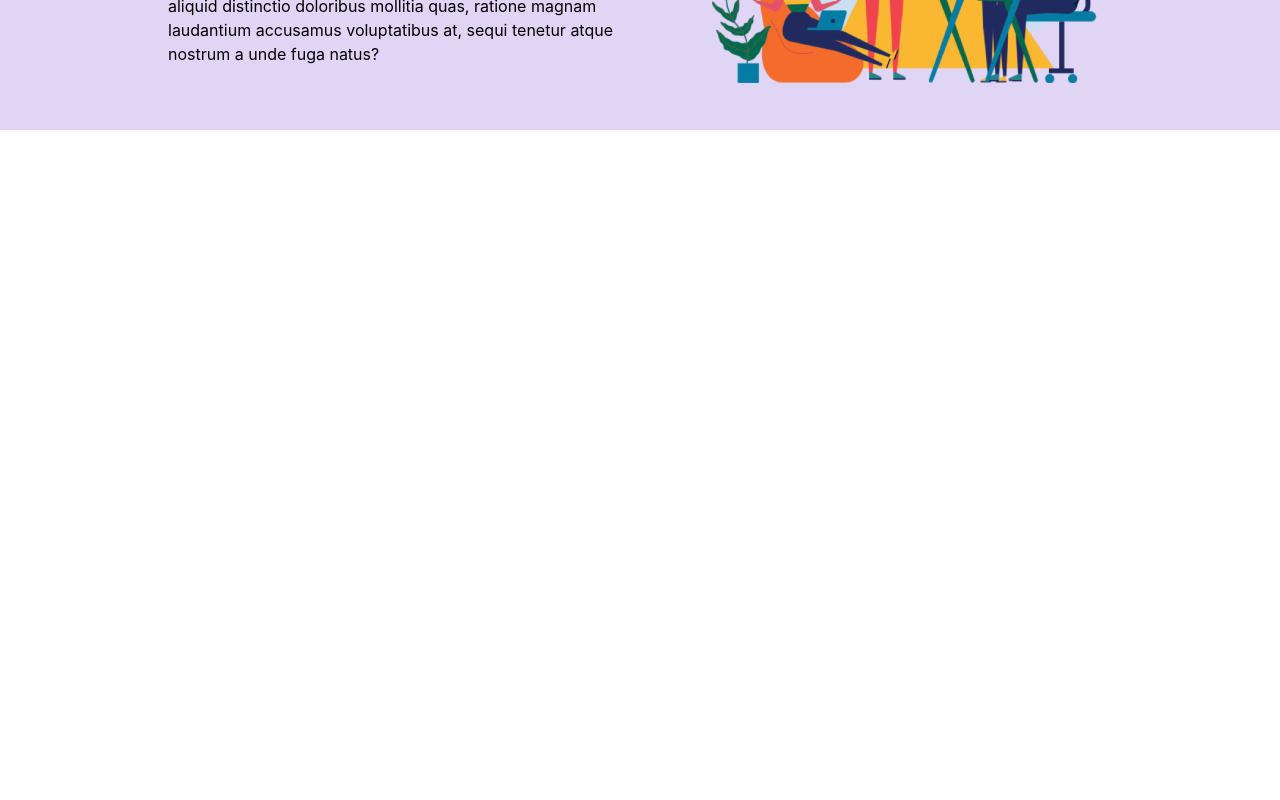
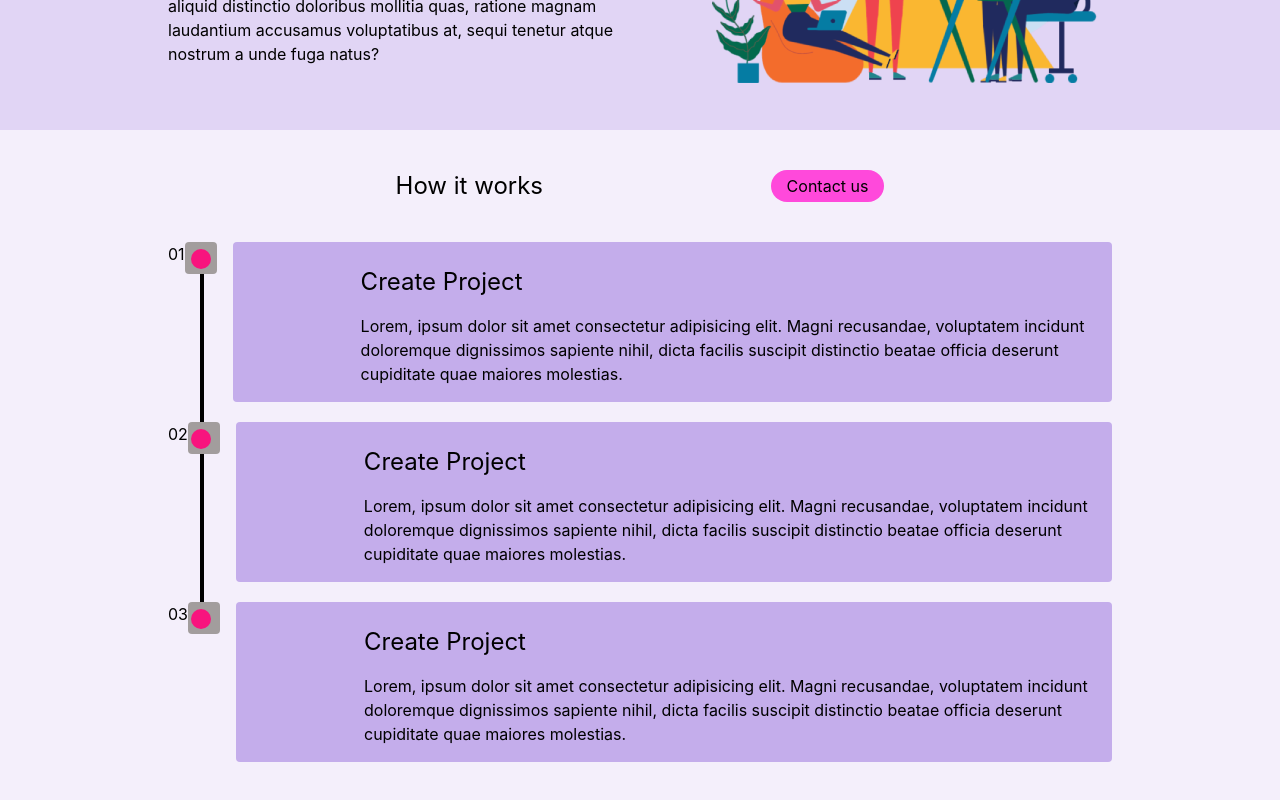
Before and after one commit to Rankvet-Developer/task, a Next.js app: page / in a window 1280 px wide. Shown: the part 2039-2839 px from the top of the page. Before the commit the page ends 2169 px from the top, so only its background shows below. Built offline with nearby package versions, Linux system fonts and the light colour scheme.

Commit message:
'contact_section'

```diff
--- /dev/null
+++ b/src/components/Contact/Contact.tsx
@@ -0,0 +1,43 @@
+import React from 'react'
+
+export default function Contact() {
+  return (
+    <section className='bg-[#F4EFFB] dark:bg-dark h-full py-10'>
+        <div className='flex flex-col px-10 sm:px-4 w-4/5 mx-auto h-full sm:w-full'>
+            <div className='flex mb-10 justify-evenly'>
+                <h1 className='text-2xl'>How it works</h1>
+                <button type="button" className='rounded-full bg-pink px-4'>Contact us</button>
+            </div>
+            <div>
+                <div className='flex'>
+                  <div className='flex mr-12 relative before:absolute before:h-full before:border-[2px] before:left-8 before:top-5'>
+                    <h1 className='relative before:absolute before:bg-[#F8147E] before:h-5 before:w-5 before:rounded-full before:left-[23px] after:bg-[#A29D9D] after:absolute after:h-8 after:w-8 after:rounded before:top-[7px] before:z-10'>01</h1>
+                  </div>
+                  <div className='rounded pl-32 py-6 pr-5 h-40 bg-[#C4ADEB]'>
+                      <h1 className='text-2xl mb-4'>Create Project</h1>
+                      <p>Lorem, ipsum dolor sit amet consectetur adipisicing elit. Magni recusandae, voluptatem incidunt doloremque dignissimos sapiente nihil, dicta facilis suscipit distinctio beatae officia deserunt cupiditate quae maiores molestias. </p>
+                  </div>
+                </div>
+                <div className='flex my-5'>
+                  <div className='flex mr-12 relative before:absolute before:h-full before:border-[2px] before:left-8 before:top-5'>
+                    <h1 className='relative before:absolute before:bg-[#F8147E] before:h-5 before:w-5 before:rounded-full before:left-[23px] after:bg-[#A29D9D] after:absolute after:h-8 after:w-8 after:rounded before:top-[7px] before:z-10'>02</h1>
+                  </div>
+                  <div className='rounded pl-32 py-6 pr-5 h-40 bg-[#C4ADEB]'>
+                      <h1 className='text-2xl mb-4'>Create Project</h1>
+                      <p>Lorem, ipsum dolor sit amet consectetur adipisicing elit. Magni recusandae, voluptatem incidunt doloremque dignissimos sapiente nihil, dicta facilis suscipit distinctio beatae officia deserunt cupiditate quae maiores molestias. </p>
+                  </div>
+                </div>
+                <div className='flex'>
+                  <div className='flex mr-12'>
+                    <h1 className='relative before:absolute before:bg-[#F8147E] before:h-5 before:w-5 before:rounded-full before:left-[23px] after:bg-[#A29D9D] after:absolute after:h-8 after:w-8 after:rounded before:top-[7px] before:z-10'>03</h1>
+                  </div>
+                  <div className='rounded pl-32 py-6 pr-5 h-40 bg-[#C4ADEB]'>
+                      <h1 className='text-2xl mb-4'>Create Project</h1>
+                      <p>Lorem, ipsum dolor sit amet consectetur adipisicing elit. Magni recusandae, voluptatem incidunt doloremque dignissimos sapiente nihil, dicta facilis suscipit distinctio beatae officia deserunt cupiditate quae maiores molestias. </p>
+                  </div>
+                </div>
+            </div>
+        </div>
+    </section>
+  )
+}
--- a/src/pages/index.tsx
+++ b/src/pages/index.tsx
@@ -6,6 +6,7 @@ import React from 'react'
 import dynamic from 'next/dynamic'
 import About from '@/components/About/About'
 import Offer from '@/components/Offer/Offer'
+import Contact from '@/components/Contact/Contact'
 
 export default function Home() {
   return (
@@ -16,6 +17,7 @@ export default function Home() {
       <Explore/>
       <About/>
       <Offer/>
+      <Contact/>
     </main>
   )
 }
```
